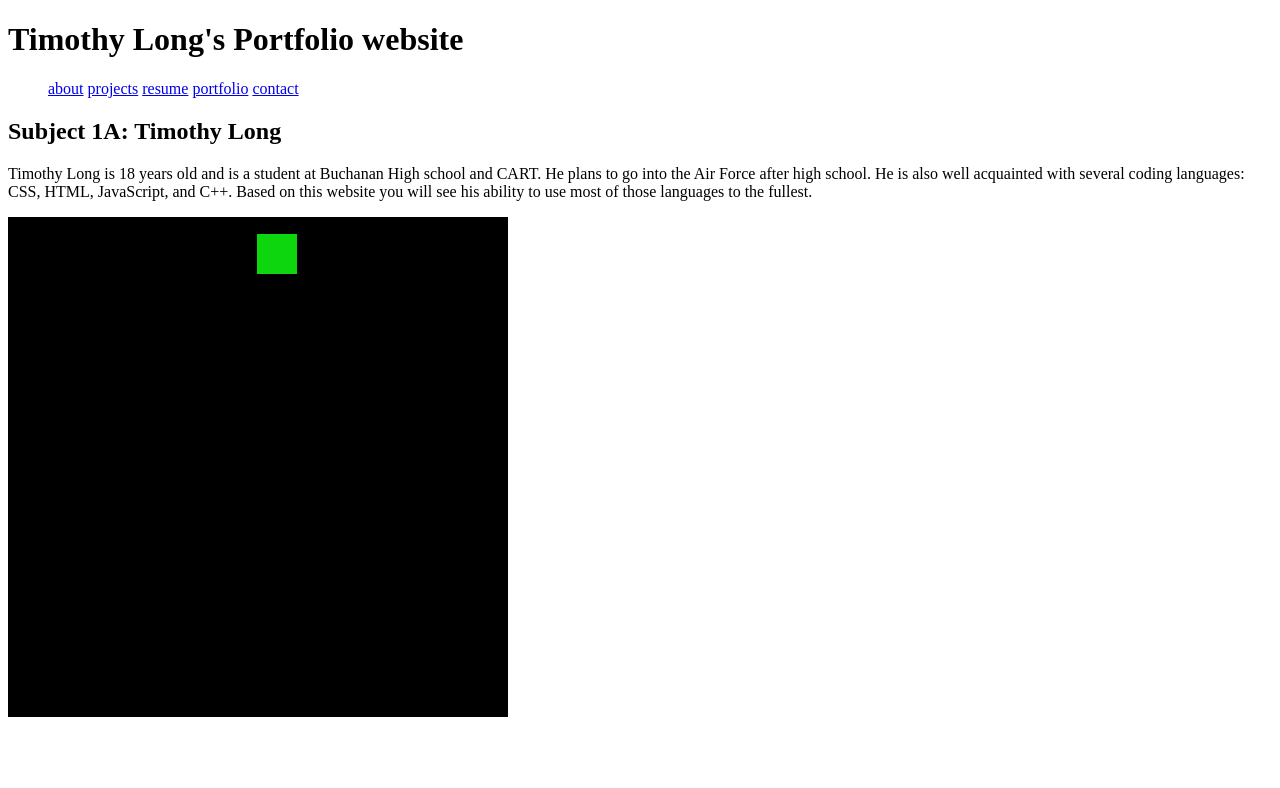
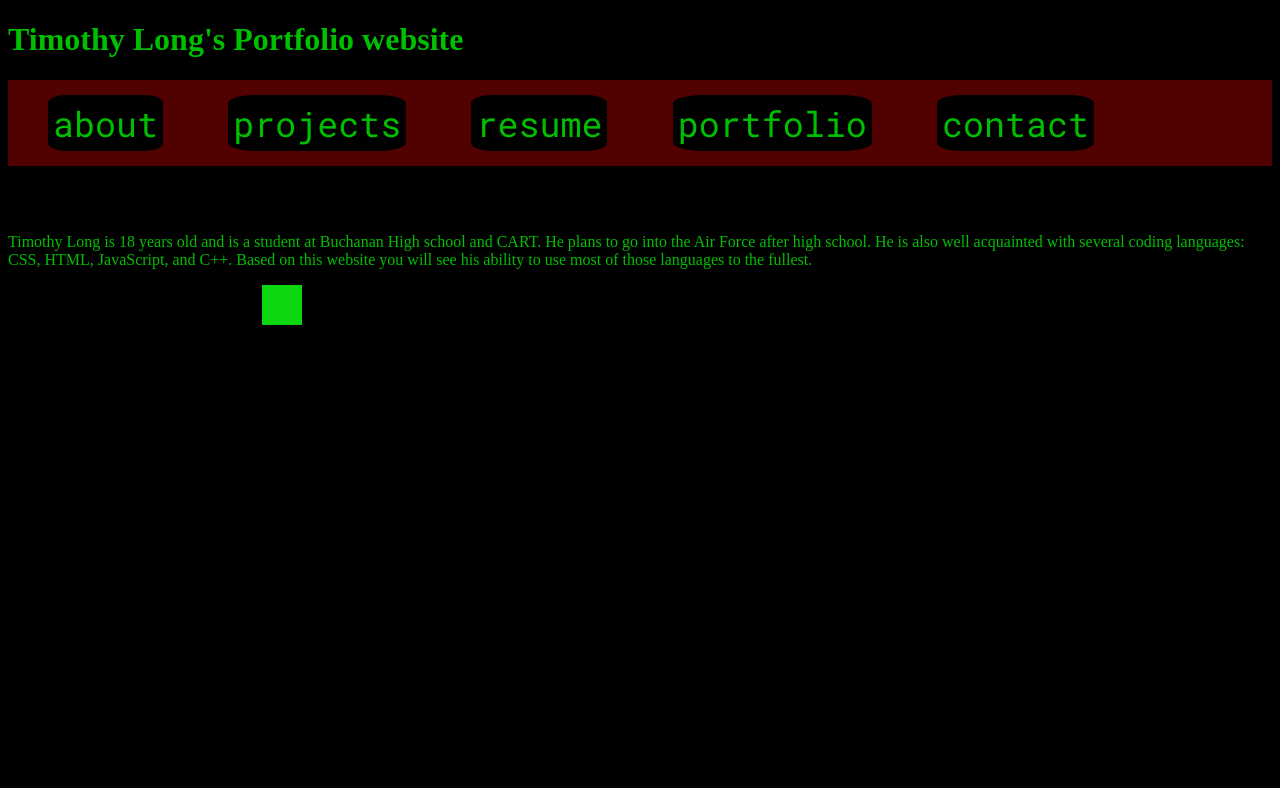
Before and after one commit to theonlymeme/portfolio, a plain HTML site: page index.html in a window 1280 px wide. Drawn offline with Linux system fonts and the light colour scheme.

Commit message:
started the css for the bar

```diff
--- a/all.css
+++ b/all.css
@@ -0,0 +1,27 @@
+body{
+    background-color:black;
+}
+p, h1{
+    color:rgb(0, 190, 0);
+}
+
+#header{
+    background-color: rgba(138, 2, 2, 0.596);
+    width:auto;
+    padding-top:20px;
+    padding-bottom:20px;
+}
+#header a{
+    font-family: 'Roboto Mono', monospace;
+    background-color: black;
+    font-size: 35px;
+    margin-right: 5%;
+    color:rgb(0, 190, 0);
+    text-decoration: none;
+    border-radius: 15%;
+    padding:5px;
+}
+#header a:hover{
+    padding:30px;
+    border-radius: 50%;
+}
--- a/index.html
+++ b/index.html
@@ -19,13 +19,17 @@
             height:500px;
         }
         </style>
+        <!-- below are all the links------->
         <link rel="stylesheet" href="index.css">
+        <link rel="stylesheet" href="all.css">
+        <link href="https://fonts.googleapis.com/css2?family=Roboto+Mono&display=swap" rel="stylesheet">
+        <!--------------------------------->
 </head>
 <body>
     <h1> Timothy Long's Portfolio website</h1>
 
     <div class="flex-row">
-        <ul>
+        <ul id="header">
             <a href="about.html">about</a>
             <a href="projects.html">projects</a>
             <a href="resume.html">resume</a>
@@ -35,7 +39,7 @@
     </div>
 
     <div class="flex-column">
-        <H2>Subject 1A: Timothy Long</H2>
+        <H2> What to see...</H2>
         <p>Timothy Long is 18 years old and is a student at Buchanan High school and CART. He plans to go into the Air Force after high school. He is also well acquainted with several coding languages: CSS, HTML, JavaScript, and C++. Based on this website you will see his ability to use most of those languages to the fullest.</p>
     </div>
 
@@ -52,7 +56,7 @@
   var distance = getRandomDistance();
 
   var target = document.getElementById("ghost");
-  var target_pos = {top:250,left:5}
+  var target_pos = {top:350,left:10}
 
   var i = 0;
 
@@ -95,7 +99,7 @@
        }
 
        case directions.right: {
-         if(target_pos.left > 5){
+         if(target_pos.left > 10){
             target_pos.left -= step;
             target.style.left = target_pos.left + "px";
          }
@@ -103,7 +107,7 @@
        }
 
        case directions.down: {
-         if(target_pos.top > 235){
+         if(target_pos.top > 400 ){
             target_pos.top -= step;
             target.style.top = target_pos.top + "px";
          }
```
Also changed, not shown: about.html (+3 -1 lines), contact.html (+4 -1 lines), portfolio.html (+4 -1 lines), projects.html (+4 -1 lines), resume.html (+4 -1 lines).
